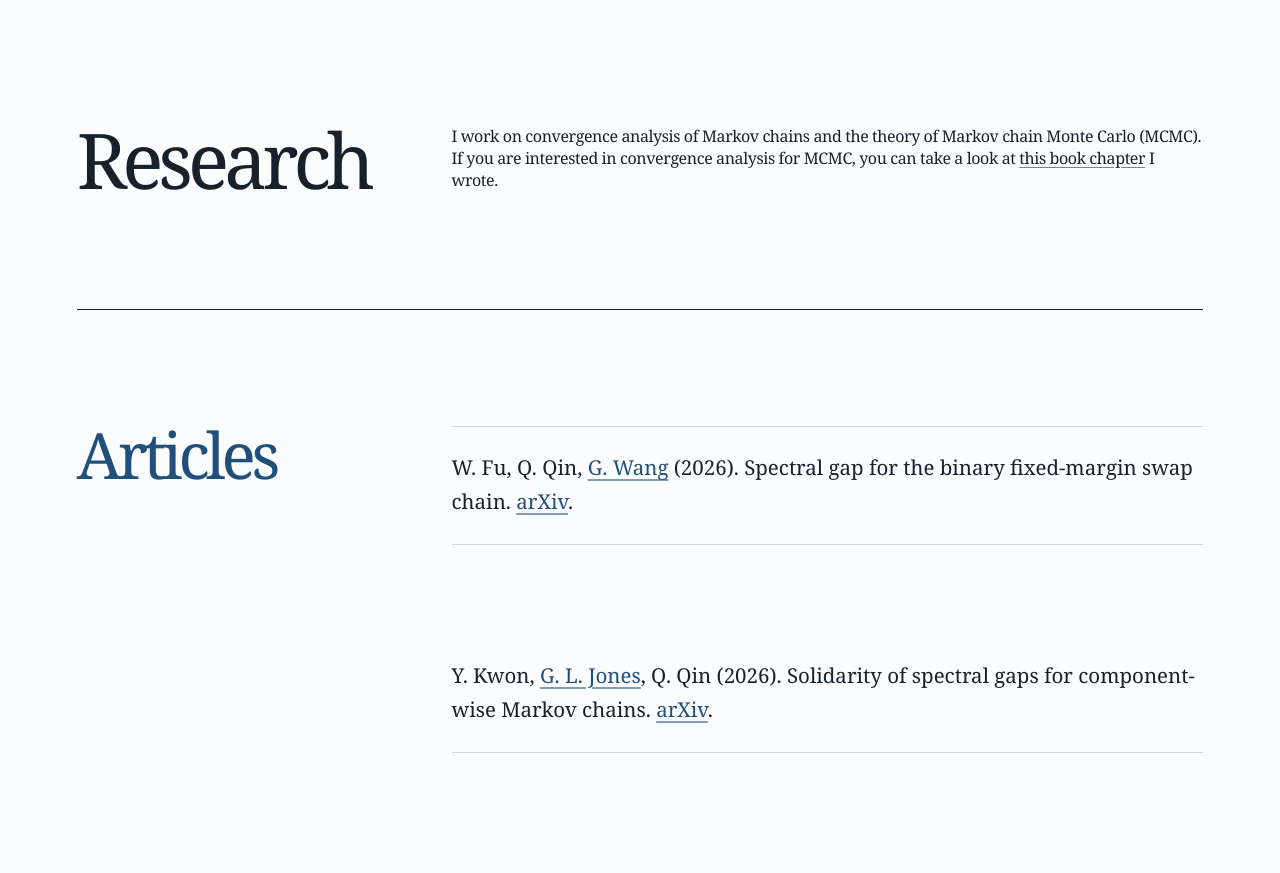
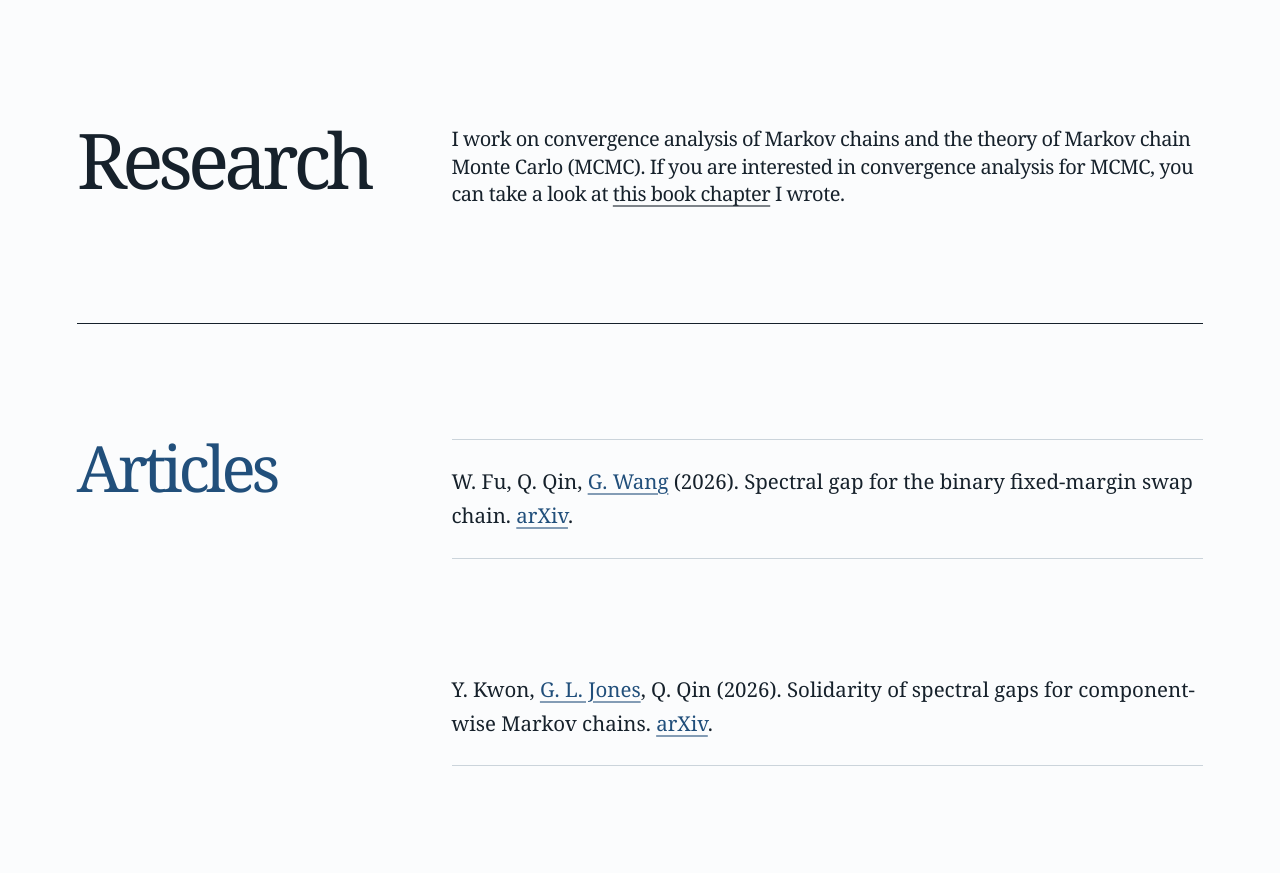
Before and after one commit to qianqin11/qianqin11.github.io, a React (Vite) app: page / in a window 1280 px wide. Shown: the part 1420-2293 px from the top of the page. Built offline with nearby package versions, Linux system fonts and the light colour scheme.

Commit message:
Initial commit

```diff
--- a/app/globals.css
+++ b/app/globals.css
@@ -299,7 +299,7 @@
   margin: 0;
   color: var(--foreground);
   font-family: Georgia, 'Times New Roman', serif;
-  font-size: clamp(1rem, 1vw, 2rem);
+  font-size: clamp(1.25rem, 1.25vw, 2rem);
   letter-spacing: -0.025em;
   line-height: 1.38;
 }
```
